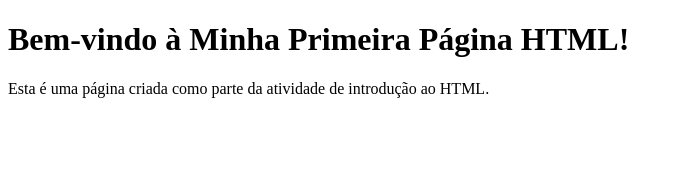
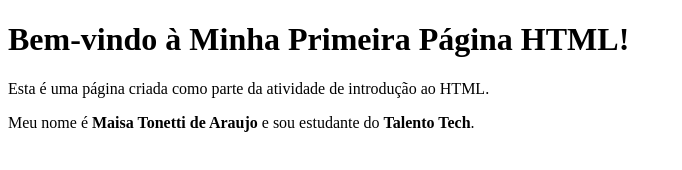
Before and after one commit to Maisa1604/Maisa1604.github.io, a plain HTML site: page index.html in a window 1280 px wide. Shown: the whole page, without its empty margins (0-682 px from the left). Drawn offline with Linux system fonts and the light colour scheme.

Commit message:
Update index.html

```diff
--- a/index.html
+++ b/index.html
@@ -8,5 +8,6 @@
 <body>
     <h1>Bem-vindo à Minha Primeira Página HTML!</h1>
     <p>Esta é uma página criada como parte da atividade de introdução ao HTML.</p>
+    <p>Meu nome é <strong>Maisa Tonetti de Araujo</strong> e sou estudante do <strong>Talento Tech</strong>.</p>
 </body>
 </html>
```
